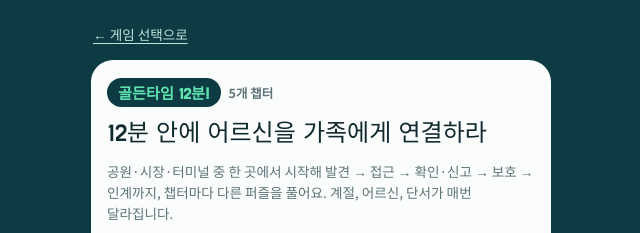
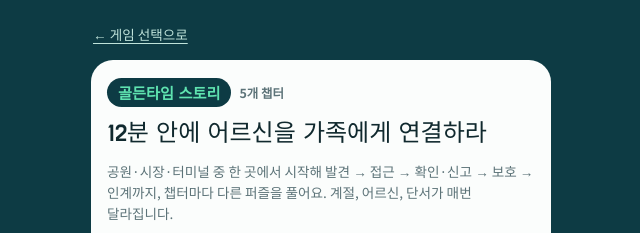
Before and after one commit to fe6540-droid/wandering-drill, a plain HTML site: page escape.html in a window 1280 px wide. Shown: the top 233 px of the page, 319-959 px from the left. Drawn offline with Linux system fonts and the light colour scheme.

Commit message:
Add files via upload

```diff
--- a/escape.html
+++ b/escape.html
@@ -1,4 +1,4 @@
-<title>골든타임 12분!</title>
+<title>골든타임 스토리</title>
 <meta name="claude:viewport-fit-sides" content="cover">
 <link rel="stylesheet" href="https://fonts.googleapis.com/css2?family=Do+Hyeon&family=Noto+Sans+KR:wght@400;500;700&display=swap">
 <style>
@@ -158,7 +158,7 @@ function hud(){$('#chs').innerHTML=CH.map((n,i)=>`<div class="${i<S.ch?'on':i===
 const pen=(n,m)=>{S.pen+=n;S.wrong++;tick();return`<div class="fb no" role="status">${m} <b>−${n}초</b></div>`};
 const msg=(el,h)=>{el.insertAdjacentHTML('afterbegin',h)};
 function home(){clearInterval(T);$('#hud').hidden=true;$('#hint').hidden=true;$('#nb').hidden=true;
- $('#stage').innerHTML=`<section class="card"><div class="tagline"><span class="badge">골든타임 12분!</span>5개 챕터</div><h1>12분 안에 어르신을 가족에게 연결하라</h1><p class="hint">공원·시장·터미널 중 한 곳에서 시작해 발견 → 접근 → 확인·신고 → 보호 → 인계까지, 챕터마다 다른 퍼즐을 풀어요. 계절, 어르신, 단서가 매번 달라집니다.</p><div class="tg"><span>단서 수집</span><span>대화 퍼즐</span><span>112 통화</span><span>응급 대응</span><span>인계 메모</span></div><button class="go" id="go">입장하기</button></section>`;$('#go').onclick=start}
+ $('#stage').innerHTML=`<section class="card"><div class="tagline"><span class="badge">골든타임 스토리</span>5개 챕터</div><h1>12분 안에 어르신을 가족에게 연결하라</h1><p class="hint">공원·시장·터미널 중 한 곳에서 시작해 발견 → 접근 → 확인·신고 → 보호 → 인계까지, 챕터마다 다른 퍼즐을 풀어요. 계절, 어르신, 단서가 매번 달라집니다.</p><div class="tg"><span>단서 수집</span><span>대화 퍼즐</span><span>112 통화</span><span>응급 대응</span><span>인계 메모</span></div><button class="go" id="go">입장하기</button></section>`;$('#go').onclick=start}
 function start(){const p=rnd(5),ep=EPS[rnd(3)],w=rnd(2)?'cold':'hot';S={p,P:PT[p],ep,w,pen:0,wrong:0,hint:3,usedHint:0,ch:0,notes:{},t0:Date.now(),over:0,tag:'A01'+String(rnd(100000)).padStart(5,'0'),said:rnd(2)?'집에 가야 해요':'딸이 기다리고 있어요',
   state:w==='cold'?'추위에 떨고 계셨어요':'더위에 땀을 흘리며 목마르다고 하셨어요'};
  $('#hud').hidden=false;$('#hint').hidden=false;clearInterval(T);T=setInterval(tick,500);tick();$('#hint').onclick=giveHint;go(0)}
```
Also changed, not shown: games.html (+1 -1 lines).
